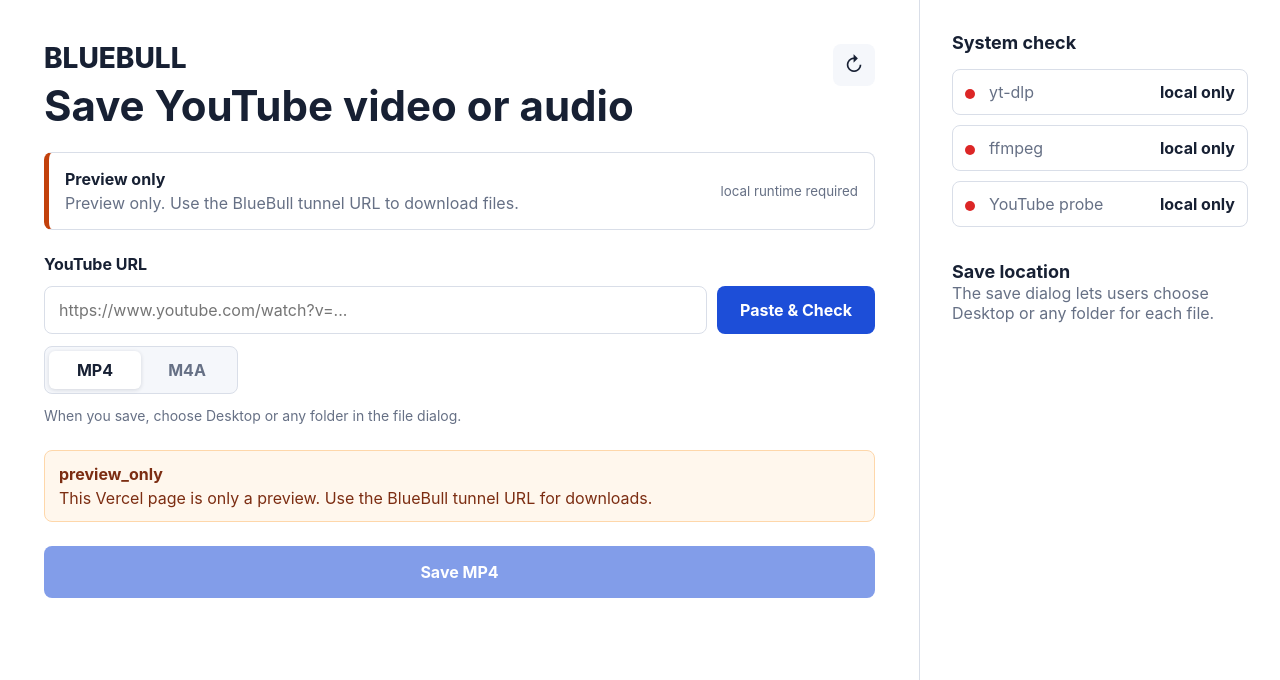
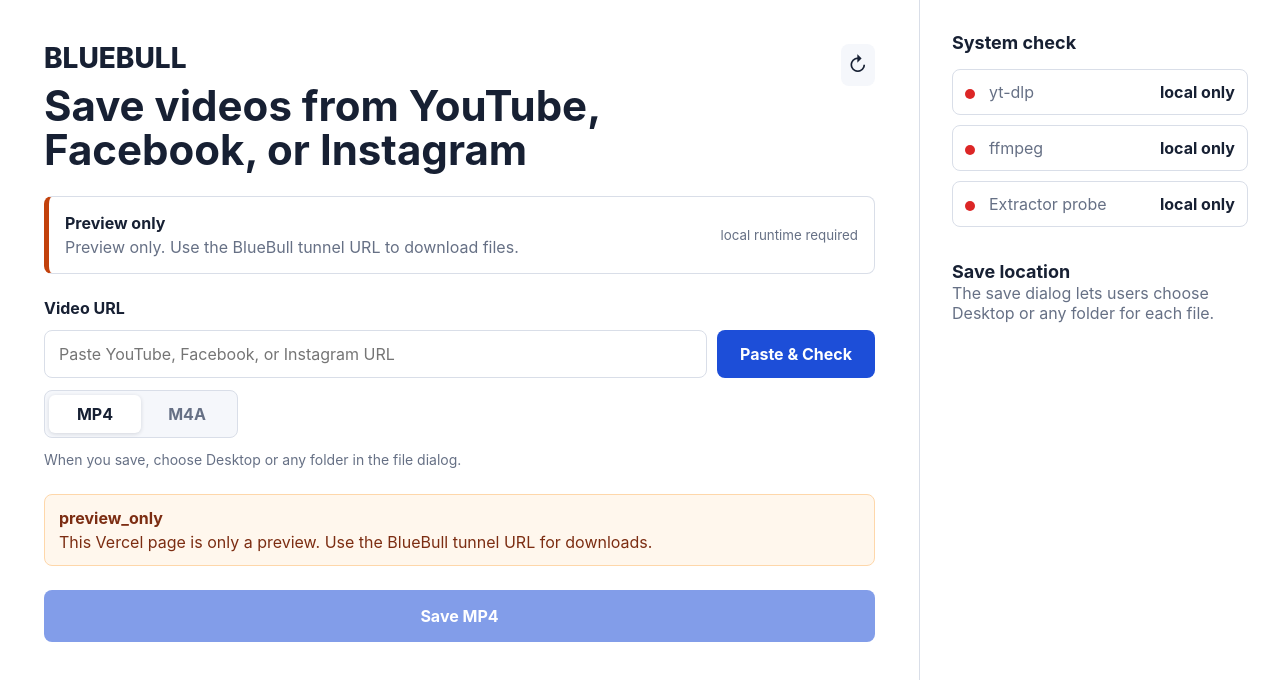
Before and after one commit to utopia2283/BlueBull, a React (Vite) app: page / in a window 1280 px wide. Shown: the top 680 px of the page. Built offline with nearby package versions, Linux system fonts and the light colour scheme; no server answers.

Commit message:
Support Facebook and Instagram URLs

```diff
--- a/src/App.jsx
+++ b/src/App.jsx
@@ -48,7 +48,7 @@
     if (!health.ytdlp?.ok) return 'yt-dlp missing'
     if (!health.ytdlp?.versionOk) return 'yt-dlp outdated'
     if (!health.ffmpeg?.ok) return 'ffmpeg missing'
-    if (!health.probe?.ok) return 'YouTube probe failed'
+    if (!health.probe?.ok) return 'Extractor probe failed'
     return 'Degraded'
   }, [health])
 
@@ -109,7 +109,7 @@
       if (!nextUrl.trim()) {
         setError({
           code: 'clipboard_blocked',
-          message: 'Paste permission was blocked. Paste the YouTube URL into the input, then try again.',
+          message: 'Paste permission was blocked. Paste the video URL into the input, then try again.',
         })
         return
       }
@@ -223,7 +223,7 @@
         <div className="panel-header">
           <div>
             <p className="eyebrow">BlueBull</p>
-            <h1>Save YouTube video or audio</h1>
+            <h1>Save videos from YouTube, Facebook, or Instagram</h1>
           </div>
           <button className="icon-button" type="button" onClick={refreshHealth} disabled={loading.health} title="Refresh status">
             ↻
@@ -239,13 +239,13 @@
         </div>
 
         <form className="download-form" onSubmit={pasteAndCheck}>
-          <label htmlFor="url">YouTube URL</label>
+          <label htmlFor="url">Video URL</label>
           <div className="url-row">
             <input
               id="url"
               value={url}
               onChange={(event) => setUrl(event.target.value)}
-              placeholder="https://www.youtube.com/watch?v=..."
+              placeholder="Paste YouTube, Facebook, or Instagram URL"
               autoComplete="off"
             />
             <button type="submit" disabled={loading.info}>
@@ -315,7 +315,7 @@
               <strong>{health?.ffmpeg?.previewOnly ? 'local only' : health?.ffmpeg?.ok ? 'found' : 'missing'}</strong>
             </li>
             <li className={health?.probe?.ok ? 'pass' : 'fail'}>
-              <span>YouTube probe</span>
+              <span>Extractor probe</span>
               <strong>{health?.probe?.previewOnly ? 'local only' : health?.probe?.ok ? 'passed' : 'failed'}</strong>
             </li>
           </ul>
```
Also changed, not shown: 2 other files (tests, documents, lock files or other folders).
